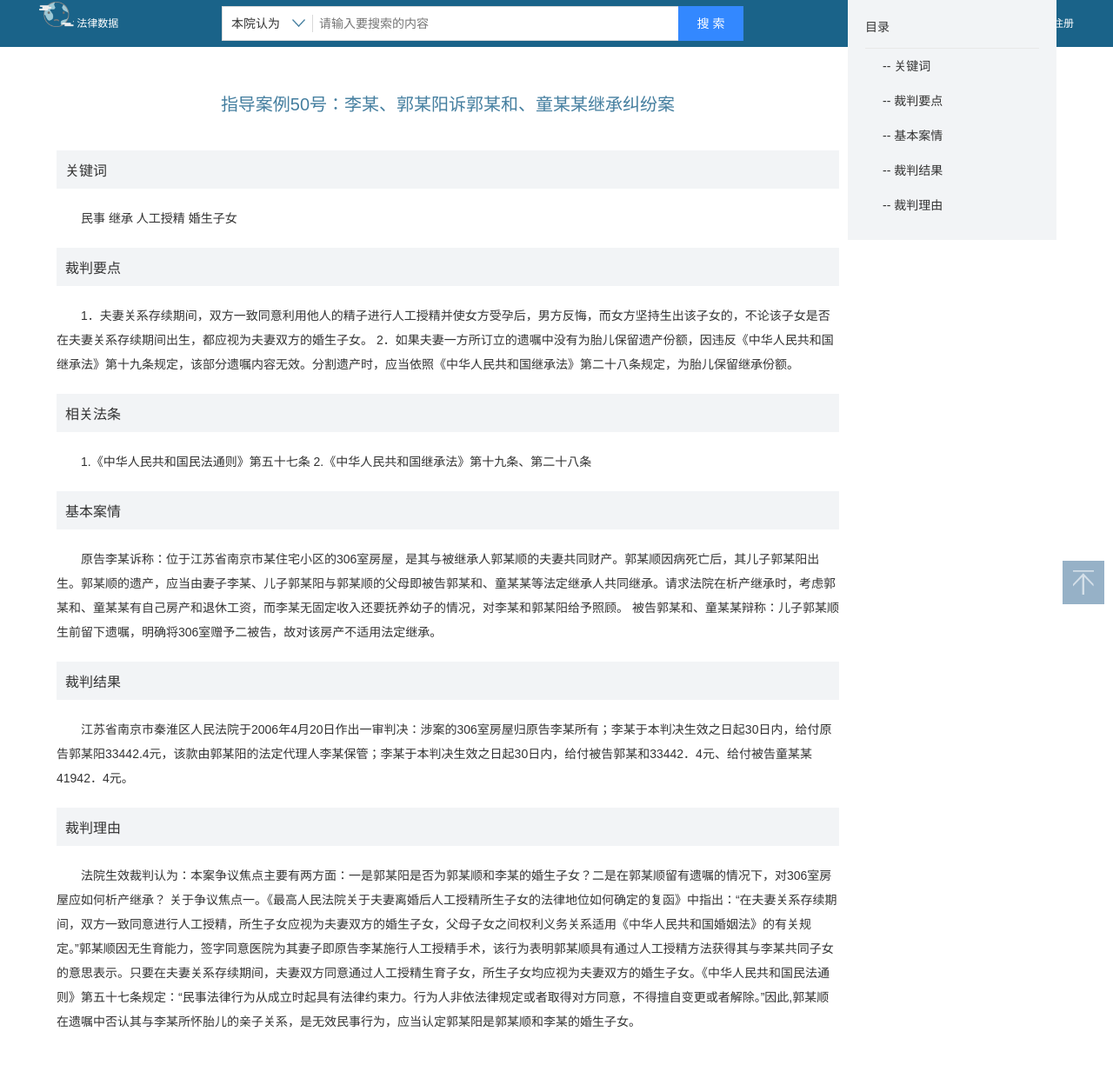
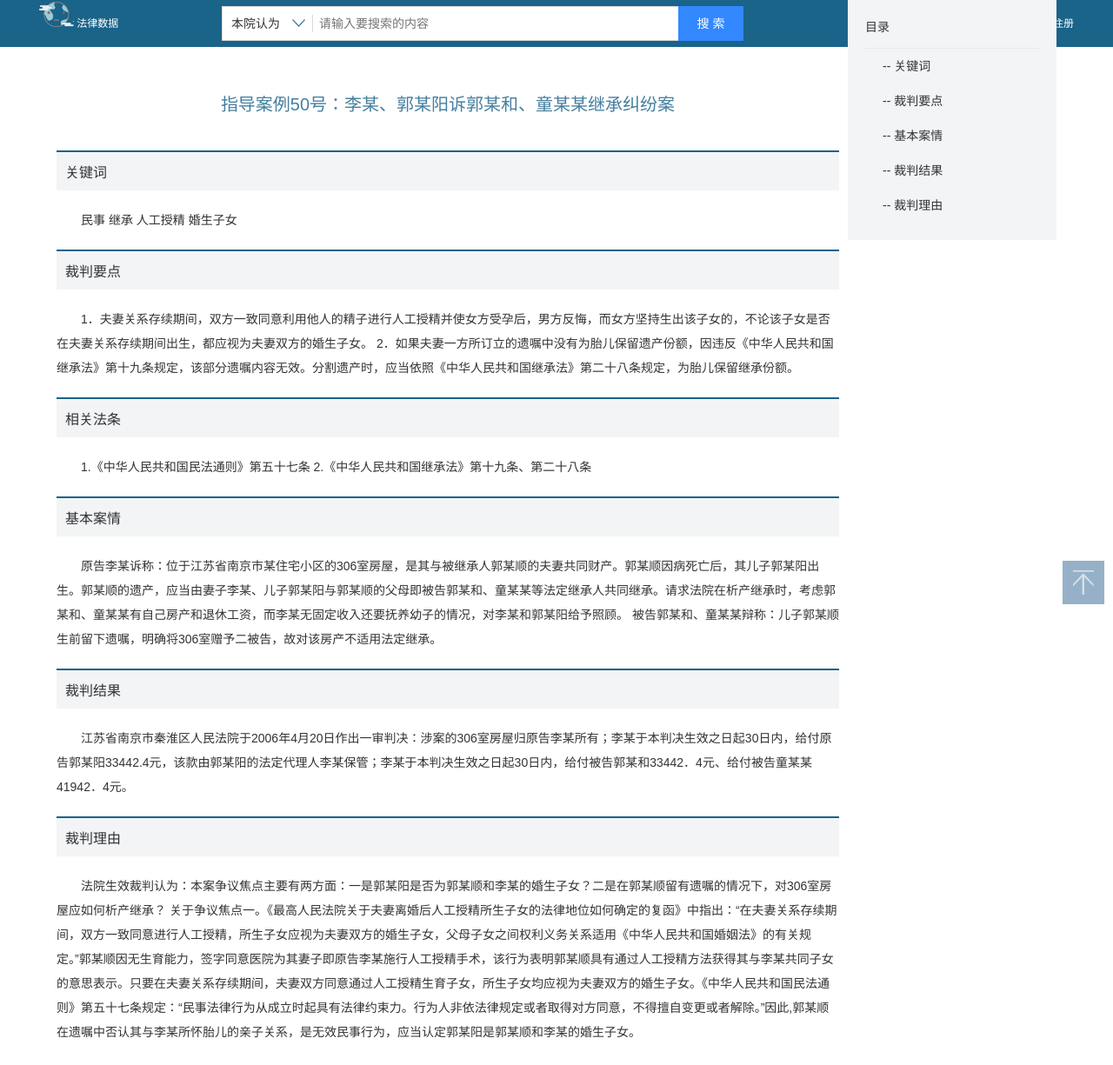
Before and after one commit to wuyue5chao/xiaoqiang, a PHP site: page /detail.html in a window 1280 px wide. Shown: the top 1225 px of the page at 87% size. Run offline with PHP 8.4, Linux system fonts and the light colour scheme.

Commit message:
样式修改
样式修改

```diff
--- a/css/index.css
+++ b/css/index.css
@@ -93,7 +93,7 @@ a:hover{color:#f18d22;}
 .detail-con{padding:0 20px; margin-bottom: 20px; width: 900px;}
 .detail-con h2{font-size: 20px; margin-bottom: 40px;}
 .detail-item{ margin-bottom: 20px;}
-.detail-item h3{font-size: 16px; background: #f2f4f6; padding: 10px; margin-bottom: 20px;}
+.detail-item h3{font-size: 16px; background: #f2f4f6; padding: 10px; margin-bottom: 20px; border-top: solid 2px #1a6389;}
 .detail-item p{line-height: 2; text-indent: 2em;}
 .catalog{position: relative; width: 260px;}
 .catalog-list{ padding: 20px; width:200px; background: #f2f4f6;}
```
